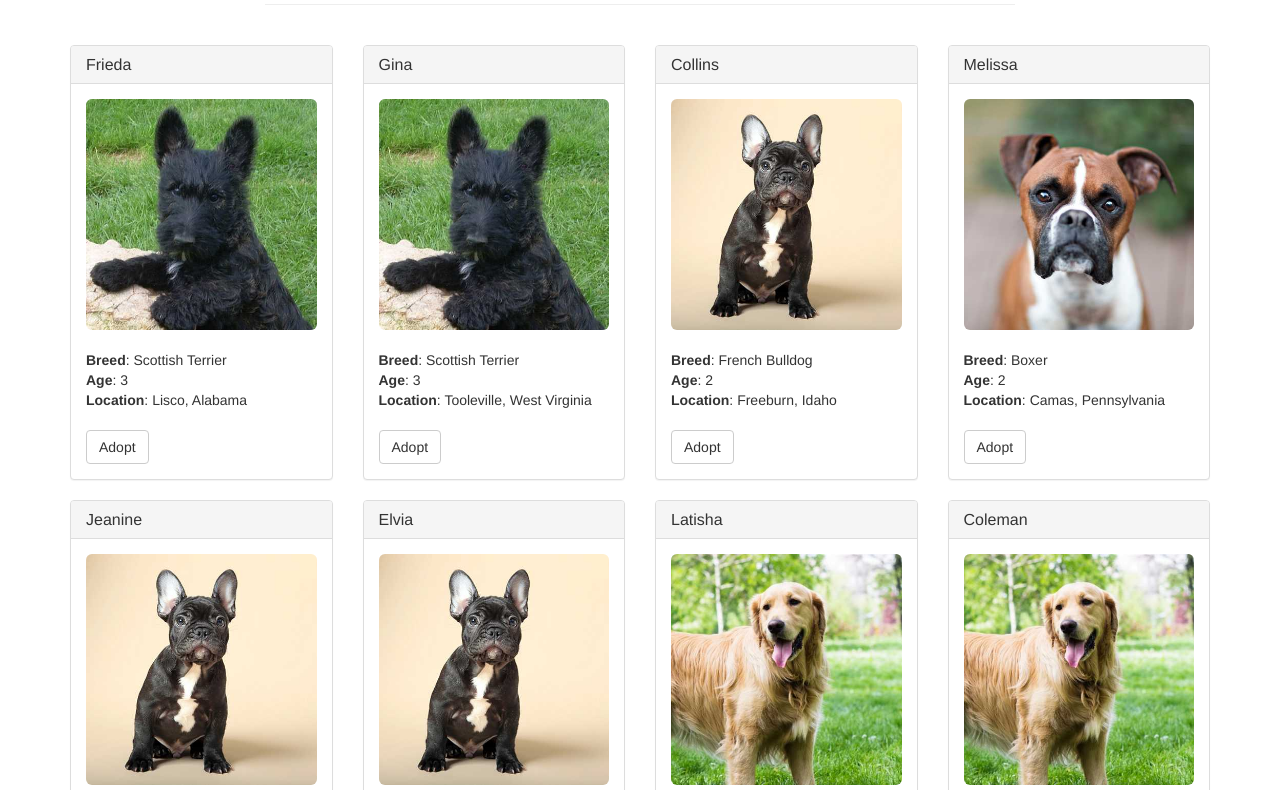
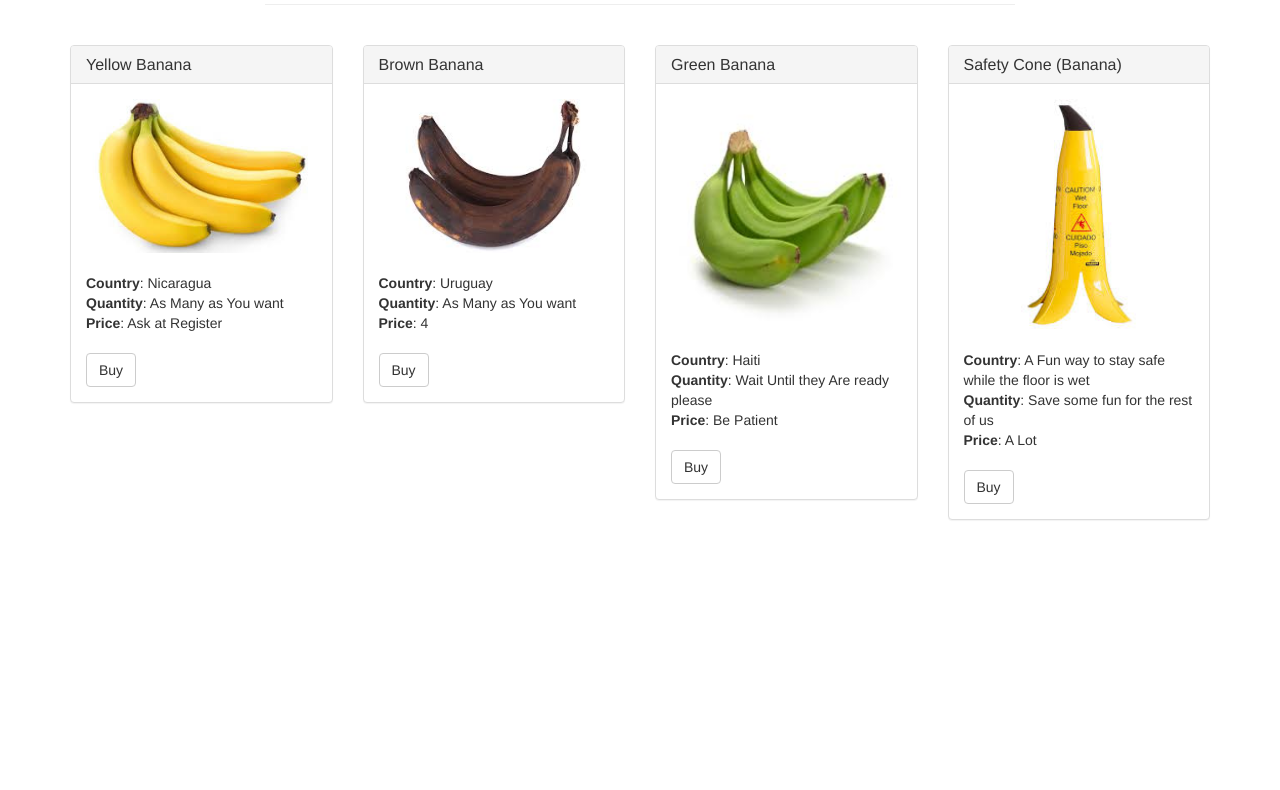
Before and after one commit to dartmouth-cs98/hack-a-thing-1-offtheblockchain, a website: page pet-tut/src/index.html in a window 1280 px wide. Shown: the part 76-866 px from the top of the page. After the commit the page ends 800 px from the top, so only its background shows below. Drawn offline with nearby package versions, Linux system fonts and the light colour scheme; files whose address does not match are found by name.

Commit message:
Changed stuff to bananas

```diff
--- a/pet-tut/src/index.html
+++ b/pet-tut/src/index.html
@@ -5,7 +5,7 @@
     <meta http-equiv="X-UA-Compatible" content="IE=edge">
     <meta name="viewport" content="width=device-width, initial-scale=1">
     <!-- The above 3 meta tags *must* come first in the head; any other head content must come *after* these tags -->
-    <title>Pete's Pet Shop</title>
+    <title>Banana Shop</title>
 
     <!-- Bootstrap -->
     <link href="css/bootstrap.min.css" rel="stylesheet">
@@ -21,7 +21,7 @@
     <div class="container">
       <div class="row">
         <div class="col-xs-12 col-sm-8 col-sm-push-2">
-          <h1 class="text-center">Pete's Pet Shop</h1>
+          <h1 class="text-center">Banana Shop</h1>
           <hr/>
           <br/>
         </div>
@@ -41,10 +41,10 @@
           <div class="panel-body">
             <img alt="140x140" data-src="holder.js/140x140" class="img-rounded img-center" style="width: 100%;" src="https://animalso.com/wp-content/uploads/2017/01/Golden-Retriever_6.jpg" data-holder-rendered="true">
             <br/><br/>
-            <strong>Breed</strong>: <span class="pet-breed">Golden Retriever</span><br/>
-            <strong>Age</strong>: <span class="pet-age">3</span><br/>
-            <strong>Location</strong>: <span class="pet-location">Warren, MI</span><br/><br/>
-            <button class="btn btn-default btn-adopt" type="button" data-id="0">Adopt</button>
+            <strong>Country</strong>: <span class="country">Golden Retriever</span><br/>
+            <strong>Quantity</strong>: <span class="quantity">3</span><br/>
+            <strong>Price</strong>: <span class="price">Warren, MI</span><br/><br/>
+            <button class="btn btn-default btn-adopt" type="button" data-id="0">Buy</button>
           </div>
         </div>
       </div>
--- a/pet-tut/src/js/app.js
+++ b/pet-tut/src/js/app.js
@@ -11,9 +11,9 @@ App = {
       for (i = 0; i < data.length; i ++) {
         petTemplate.find('.panel-title').text(data[i].name);
         petTemplate.find('img').attr('src', data[i].picture);
-        petTemplate.find('.pet-breed').text(data[i].breed);
-        petTemplate.find('.pet-age').text(data[i].age);
-        petTemplate.find('.pet-location').text(data[i].location);
+        petTemplate.find('.country').text(data[i].country);
+        petTemplate.find('.quantity').text(data[i].quantity);
+        petTemplate.find('.price').text(data[i].price);
         petTemplate.find('.btn-adopt').attr('data-id', data[i].id);
 
         petsRow.append(petTemplate.html());
--- a/pet-tut/src/pets.json
+++ b/pet-tut/src/pets.json
@@ -1,130 +1,39 @@
 [
   {
     "id": 0,
-    "name": "Frieda",
-    "picture": "images/scottish-terrier.jpeg",
-    "age": 3,
-    "breed": "Scottish Terrier",
-    "location": "Lisco, Alabama"
+    "name": "Yellow Banana",
+    "picture": "images/bananas.jpeg",
+    "country": "Nicaragua",
+    "quantity": "As Many as You want",
+    "price": "Ask at Register"
+
   },
   {
-    "id": 1,
-    "name": "Gina",
-    "picture": "images/scottish-terrier.jpeg",
-    "age": 3,
-    "breed": "Scottish Terrier",
-    "location": "Tooleville, West Virginia"
+    "id": 0,
+    "name": "Brown Banana",
+    "picture": "images/brown-bananas.jpeg",
+    "country": "Uruguay",
+    "quantity": "As Many as You want",
+    "price": "4"
+
   },
   {
-    "id": 2,
-    "name": "Collins",
-    "picture": "images/french-bulldog.jpeg",
-    "age": 2,
-    "breed": "French Bulldog",
-    "location": "Freeburn, Idaho"
+    "id": 0,
+    "name": "Green Banana",
+    "picture": "images/green-bananas.jpeg",
+    "country": "Haiti",
+    "quantity": "Wait Until they Are ready please",
+    "price": "Be Patient"
+
   },
   {
-    "id": 3,
-    "name": "Melissa",
-    "picture": "images/boxer.jpeg",
-    "age": 2,
-    "breed": "Boxer",
-    "location": "Camas, Pennsylvania"
-  },
-  {
-    "id": 4,
-    "name": "Jeanine",
-    "picture": "images/french-bulldog.jpeg",
-    "age": 2,
-    "breed": "French Bulldog",
-    "location": "Gerber, South Dakota"
-  },
-  {
-    "id": 5,
-    "name": "Elvia",
-    "picture": "images/french-bulldog.jpeg",
-    "age": 3,
-    "breed": "French Bulldog",
-    "location": "Innsbrook, Illinois"
-  },
-  {
-    "id": 6,
-    "name": "Latisha",
-    "picture": "images/golden-retriever.jpeg",
-    "age": 3,
-    "breed": "Golden Retriever",
-    "location": "Soudan, Louisiana"
-  },
-  {
-    "id": 7,
-    "name": "Coleman",
-    "picture": "images/golden-retriever.jpeg",
-    "age": 3,
-    "breed": "Golden Retriever",
-    "location": "Jacksonwald, Palau"
-  },
-  {
-    "id": 8,
-    "name": "Nichole",
-    "picture": "images/french-bulldog.jpeg",
-    "age": 2,
-    "breed": "French Bulldog",
-    "location": "Honolulu, Hawaii"
-  },
-  {
-    "id": 9,
-    "name": "Fran",
-    "picture": "images/boxer.jpeg",
-    "age": 3,
-    "breed": "Boxer",
-    "location": "Matheny, Utah"
-  },
-  {
-    "id": 10,
-    "name": "Leonor",
-    "picture": "images/boxer.jpeg",
-    "age": 2,
-    "breed": "Boxer",
-    "location": "Tyhee, Indiana"
-  },
-  {
-    "id": 11,
-    "name": "Dean",
-    "picture": "images/scottish-terrier.jpeg",
-    "age": 3,
-    "breed": "Scottish Terrier",
-    "location": "Windsor, Montana"
-  },
-  {
-    "id": 12,
-    "name": "Stevenson",
-    "picture": "images/french-bulldog.jpeg",
-    "age": 3,
-    "breed": "French Bulldog",
-    "location": "Kingstowne, Nevada"
-  },
-  {
-    "id": 13,
-    "name": "Kristina",
-    "picture": "images/golden-retriever.jpeg",
-    "age": 4,
-    "breed": "Golden Retriever",
-    "location": "Sultana, Massachusetts"
-  },
-  {
-    "id": 14,
-    "name": "Ethel",
-    "picture": "images/golden-retriever.jpeg",
-    "age": 2,
-    "breed": "Golden Retriever",
-    "location": "Broadlands, Oregon"
-  },
-  {
-    "id": 15,
-    "name": "Terry",
-    "picture": "images/golden-retriever.jpeg",
-    "age": 2,
-    "breed": "Golden Retriever",
-    "location": "Dawn, Wisconsin"
+    "id": 0,
+    "name": "Safety Cone (Banana)",
+    "picture": "images/safety-cone.jpeg",
+    "country": "A Fun way to stay safe while the floor is wet",
+    "quantity": "Save some fun for the rest of us",
+    "price": "A Lot"
+
   }
+
 ]
```
Also changed, not shown: pet-tut/src/images/bananas.jpeg (added), pet-tut/src/images/brown-bananas.jpeg (added), pet-tut/src/images/green-bananas.jpeg (added), pet-tut/src/images/safety-cone.jpeg (added).
